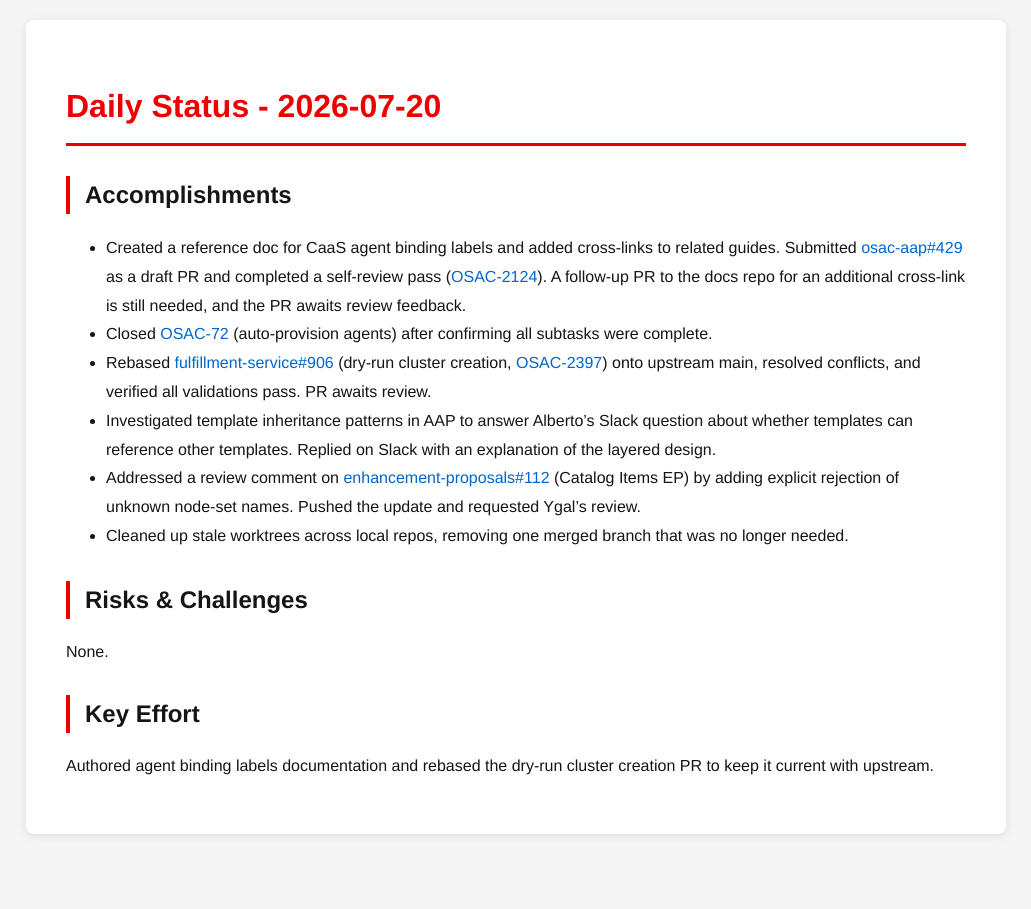
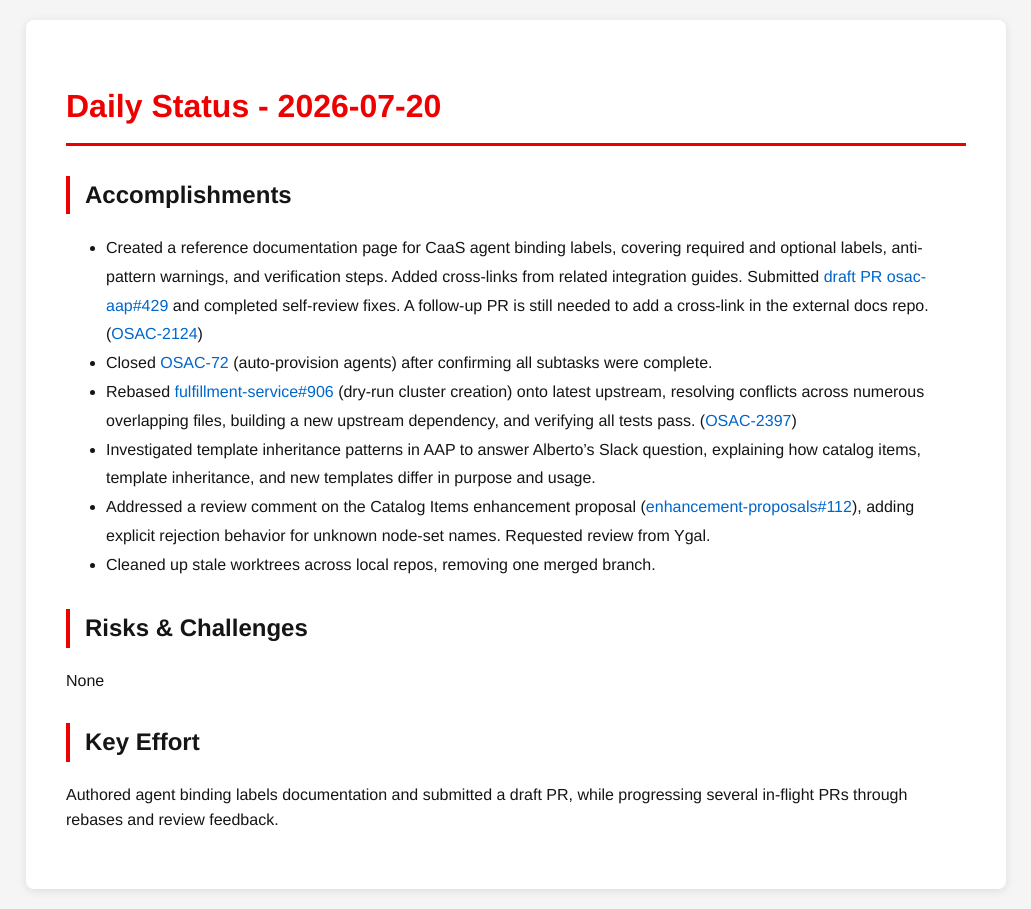
Before and after one commit to tzvatot/daily-status, a Jekyll site: the page built from 2026-07-20.md, in a window 1280 px wide. Shown: the whole page, without its empty margins (124-1155 px from the left). Built offline with Jekyll 4.4.1, drawn with Linux system fonts in a browser that asks for light colours.

Commit message:
Daily status update - 2026-07-20

```diff
--- a/2026-07-20.md
+++ b/2026-07-20.md
@@ -7,15 +7,15 @@ date: 2026-07-20
 # Daily Status - 2026-07-20
 
 ## Accomplishments
-- Created a reference doc for CaaS agent binding labels and added cross-links to related guides. Submitted [osac-aap#429](https://github.com/osac-project/osac-aap/pull/429) as a draft PR and completed a self-review pass ([OSAC-2124](https://redhat.atlassian.net/browse/OSAC-2124)). A follow-up PR to the docs repo for an additional cross-link is still needed, and the PR awaits review feedback.
+- Created a reference documentation page for CaaS agent binding labels, covering required and optional labels, anti-pattern warnings, and verification steps. Added cross-links from related integration guides. Submitted [draft PR osac-aap#429](https://github.com/osac-project/osac-aap/pull/429) and completed self-review fixes. A follow-up PR is still needed to add a cross-link in the external docs repo. ([OSAC-2124](https://redhat.atlassian.net/browse/OSAC-2124))
 - Closed [OSAC-72](https://redhat.atlassian.net/browse/OSAC-72) (auto-provision agents) after confirming all subtasks were complete.
-- Rebased [fulfillment-service#906](https://github.com/osac-project/fulfillment-service/pull/906) (dry-run cluster creation, [OSAC-2397](https://redhat.atlassian.net/browse/OSAC-2397)) onto upstream main, resolved conflicts, and verified all validations pass. PR awaits review.
-- Investigated template inheritance patterns in AAP to answer Alberto's Slack question about whether templates can reference other templates. Replied on Slack with an explanation of the layered design.
-- Addressed a review comment on [enhancement-proposals#112](https://github.com/osac-project/enhancement-proposals/pull/112) (Catalog Items EP) by adding explicit rejection of unknown node-set names. Pushed the update and requested Ygal's review.
-- Cleaned up stale worktrees across local repos, removing one merged branch that was no longer needed.
+- Rebased [fulfillment-service#906](https://github.com/osac-project/fulfillment-service/pull/906) (dry-run cluster creation) onto latest upstream, resolving conflicts across numerous overlapping files, building a new upstream dependency, and verifying all tests pass. ([OSAC-2397](https://redhat.atlassian.net/browse/OSAC-2397))
+- Investigated template inheritance patterns in AAP to answer Alberto's Slack question, explaining how catalog items, template inheritance, and new templates differ in purpose and usage.
+- Addressed a review comment on the Catalog Items enhancement proposal ([enhancement-proposals#112](https://github.com/osac-project/enhancement-proposals/pull/112)), adding explicit rejection behavior for unknown node-set names. Requested review from Ygal.
+- Cleaned up stale worktrees across local repos, removing one merged branch.
 
 ## Risks & Challenges
-None.
+None
 
 ## Key Effort
-Authored agent binding labels documentation and rebased the dry-run cluster creation PR to keep it current with upstream.
+Authored agent binding labels documentation and submitted a draft PR, while progressing several in-flight PRs through rebases and review feedback.
```
